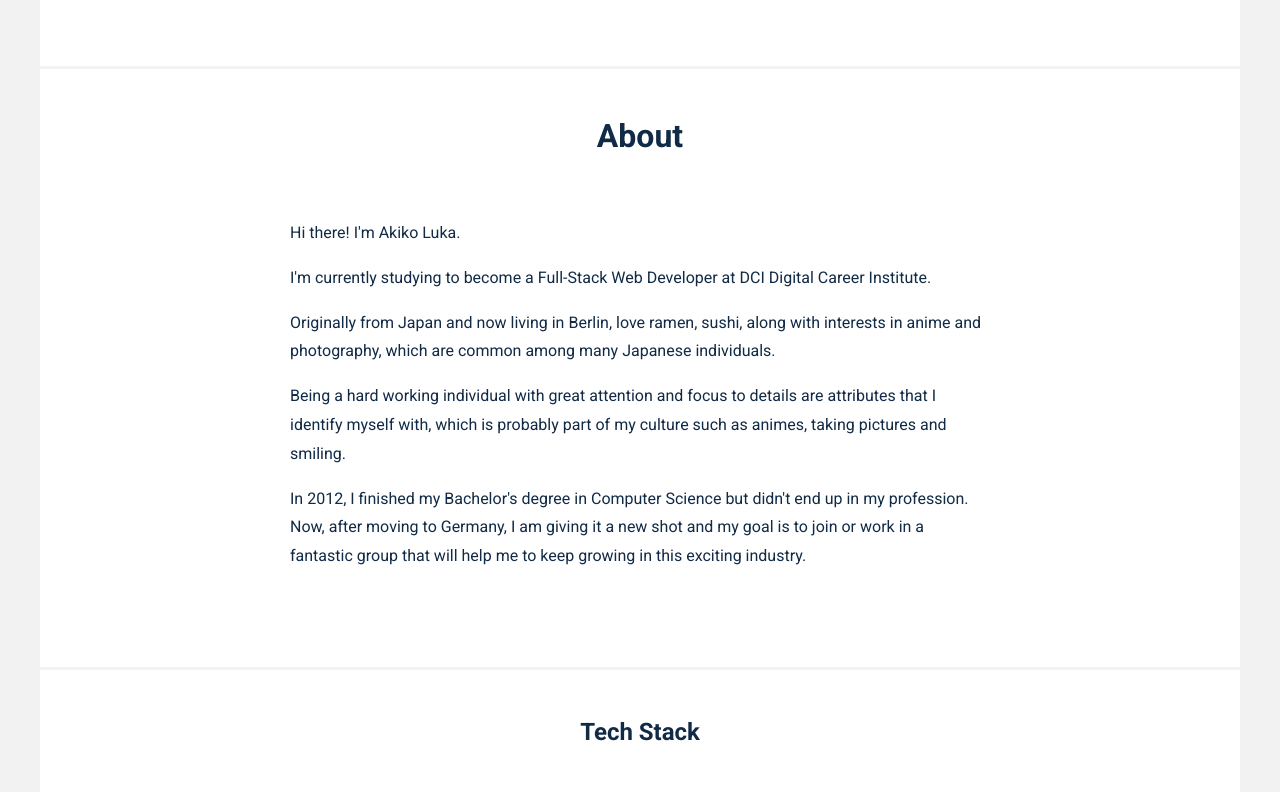
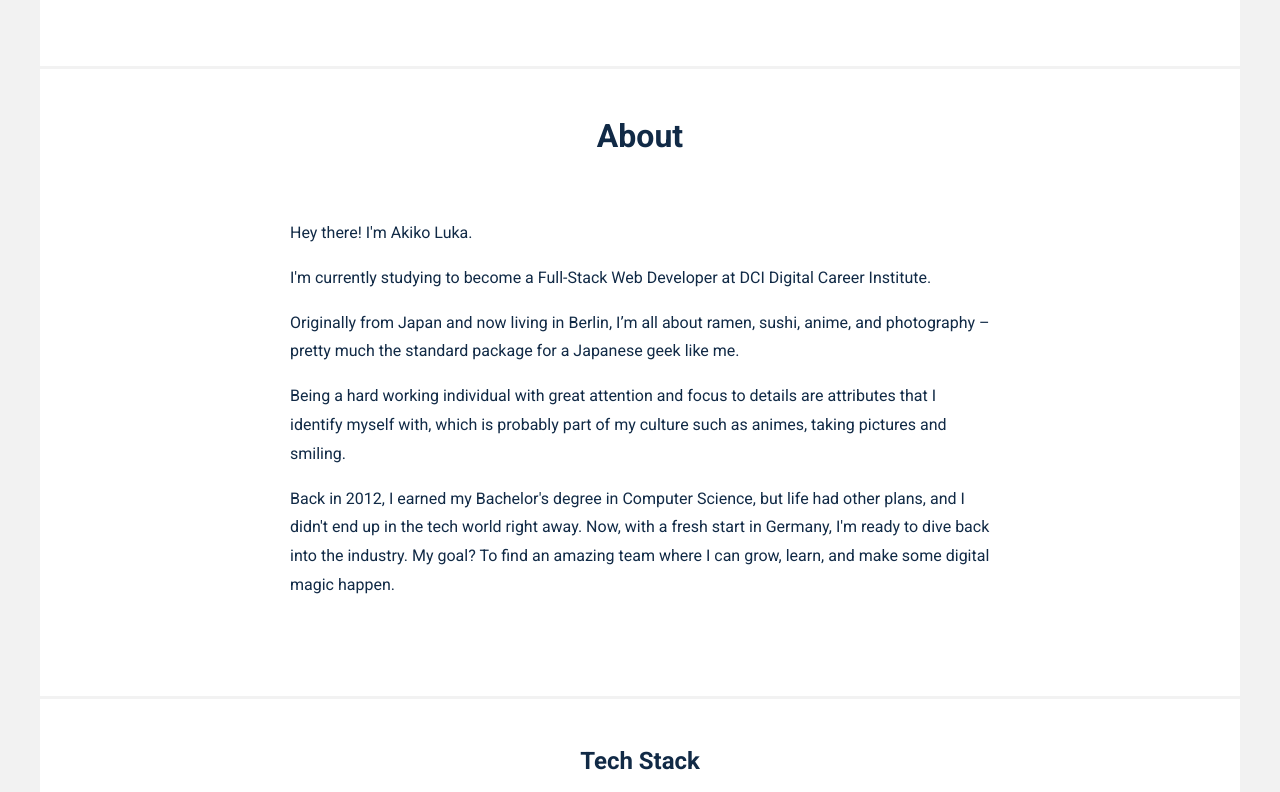
Before and after one commit to akiko-luka/akiko-portfolio, a React (Vite) app: page / in a window 1280 px wide. Shown: the part 651-1443 px from the top of the page. Built offline with nearby package versions, Linux system fonts and the light colour scheme; grey boxes are pictures that could not be loaded.

Commit message:
edit about me

```diff
--- a/src/components/About/About.jsx
+++ b/src/components/About/About.jsx
@@ -6,19 +6,38 @@ import AOS from "aos";
 import "aos/dist/aos.css";
 
 const About = () => {
-
   useEffect(() => {
     AOS.init({ duration: 1500, easing: "ease-in-out" });
   }, []);
   return (
     <section className="about__container scroll" id="about">
-        <h2 className="about__header">About</h2>
+      <h2 className="about__header">About</h2>
       <div className="about__content" data-aos="fade-up">
-        <p>Hi there! I'm Akiko Luka.</p>
-        <p>I'm currently studying to become a Full-Stack Web Developer at DCI Digital Career Institute.</p>
-        <p>Originally from Japan and now living in Berlin, love ramen, sushi, along with interests in anime and photography, which are common among many Japanese individuals.</p>
-        <p>Being a hard working individual with great attention and focus to details are attributes that I identify myself with, which is probably part of my culture such as animes, taking pictures and smiling.</p>
-        <p>In 2012, I finished my Bachelor's degree in Computer Science but didn't end up in my profession. Now, after moving to Germany, I am giving it a new shot and my goal is to join or work in a fantastic group that will help me to keep growing in this exciting industry.</p>
+        <p>Hey there! I'm Akiko Luka.</p>
+        <p>
+          I'm currently studying to become a Full-Stack Web Developer at DCI
+          Digital Career Institute.
+        </p>
+
+        <p>
+          Originally from Japan and now living in Berlin, I’m all about ramen,
+          sushi, anime, and photography – pretty much the standard package for a
+          Japanese geek like me.
+        </p>
+
+        <p>
+          Being a hard working individual with great attention and focus to
+          details are attributes that I identify myself with, which is probably
+          part of my culture such as animes, taking pictures and smiling.
+        </p>
+
+        <p>
+          Back in 2012, I earned my Bachelor's degree in Computer Science, but
+          life had other plans, and I didn't end up in the tech world right
+          away. Now, with a fresh start in Germany, I'm ready to dive back into
+          the industry. My goal? To find an amazing team where I can grow,
+          learn, and make some digital magic happen.
+        </p>
       </div>
     </section>
   );
```
Also changed, not shown: 1 other file (tests, documents, lock files or other folders).
